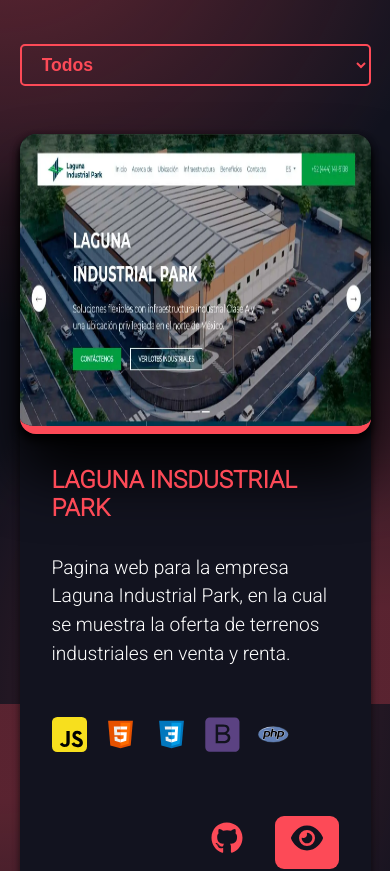
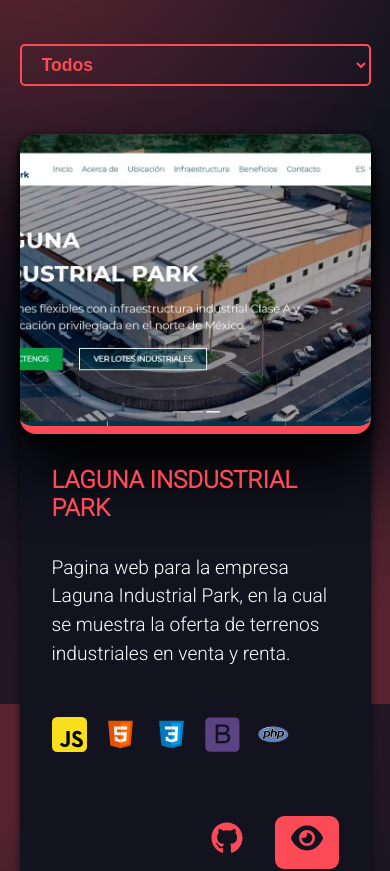
Before and after one commit to ArcoDev/arcodev, a React (Create React App) app: page / in a window 390 px wide. Shown: the part 4360-5231 px from the top of the page. Built offline with nearby package versions, Linux system fonts and the light colour scheme; a web font is replaced by a local one.

Commit message:
Responsive tablet y limpiar poryectos

```diff
--- a/src/components/card-projects/Array-Techs.js
+++ b/src/components/card-projects/Array-Techs.js
@@ -105,33 +105,6 @@
         repository: "https://github.com/ArcoDev/cge",
         webSite: "https://cgeotec.com/",
         category: 'web',
-        links: true,
-        technologies: [{
-                id: 1,
-                img: imgJs,
-                text: 'javascript'
-            },
-            {
-                id: 2,
-                img: imgHtml,
-                text: 'html'
-            },
-            {
-                id: 3,
-                img: imgCss,
-                text: 'css'
-            }
-        ]
-    },
-    {
-        id: 4,
-        img_jpg: blackwolfjpg,
-        img_webp: blackwolfwebp,
-        title: "Black Wolf",
-        description: "Venta de productos de la marca Black Wolf, en la cual se pueden encontrar productos como ropa, accesorios y calzado.",
-        repository: "https://github.com/ArcoDev/blackwolf",
-        webSite: "https://blackwolftrc.com/",
-        category: 'ecommerce',
         links: true,
         technologies: [{
                 id: 1,
@@ -295,7 +268,7 @@
         ]
     },
     {
-        id: 9,
+        id: 4,
         img_jpg: luigi,
         img_webp: luigiWebp,
         title: "Luigi Bosca",
--- a/src/components/sass/layout/_projects.scss
+++ b/src/components/sass/layout/_projects.scss
@@ -116,6 +116,10 @@
         flex-direction: column;
         padding: 3rem 0;
     }
+    @include tablet {
+        width: 100%;
+        padding: 3rem 3rem 3rem 4rem;
+    }
 
     .card-project {
         width: 30%;
@@ -149,19 +153,23 @@
         .image-container {
             width: 100%;
             height: 300px;
+            aspect-ratio: 16/9;
             overflow: hidden;
             transition: all 0.5s ease-out;
             border-bottom: 8px solid $red;
             border-radius: 16px;
             box-shadow: 0 40px 60px rgba(0, 0, 0, 100), 0 6px 10px rgba(0, 0, 0, 1000);
+            @include tablet {
+               aspect-ratio: 1/1;
+            }
         }
-
         .image-container img {
             width: 100%;
             height: 100%;
-            aspect-ratio: 1/1;
-            object-fit: fill;
-            // object-fit: fill;
+            object-fit: cover;
+            @include tablet {
+                display: block;
+            }
         }
 
         .card-project:hover .image-container img {
@@ -210,6 +218,9 @@
             gap: 1rem;
             margin-top: 1rem;
             @include movil {
+                flex-wrap: wrap;
+            }
+            @include tablet {
                 flex-wrap: wrap;
             }
             .box-tech {
--- a/src/components/sass/layout/_skills.scss
+++ b/src/components/sass/layout/_skills.scss
@@ -14,9 +14,6 @@
         @include movil {
             width: 100%;
             animation: unset;
-            flex-wrap: wrap;
-        }
-        @include tablet {
             flex-wrap: wrap;
         }
 
@@ -51,8 +48,9 @@
             }
 
             @include tablet {
-                width: 30%;
-                height: 30%;
+                width: 100%;
+                height: 100%;
+                padding: 1rem;
             }
 
             &:hover {
```
